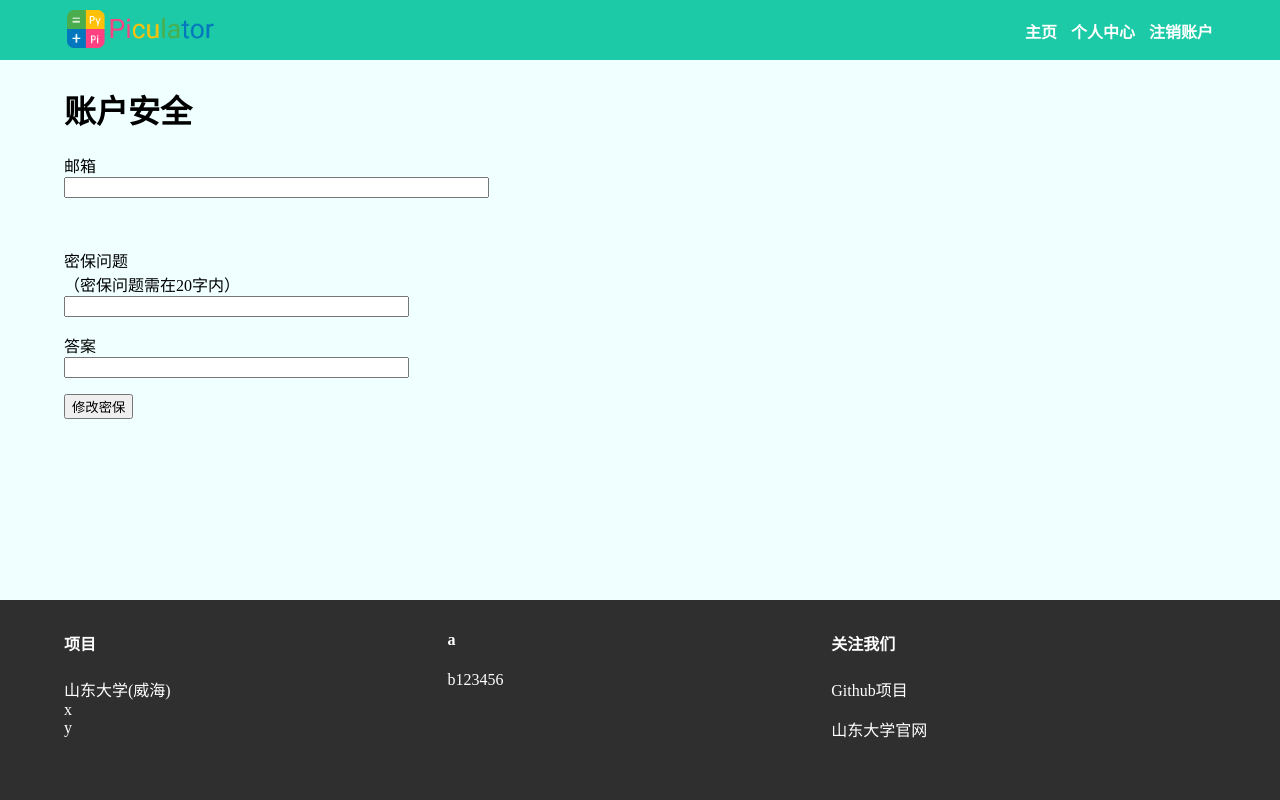
After one commit to piculator/Flask-html, a Flask app: page /edit_security in a window 1280 px wide. The commit adds this page. Run offline with Flask 2, Linux system fonts and the light colour scheme; the visitor is signed in with stand-in values (Sample User, id 1); data comes from the database, SQL or seed files in the repository.

Commit message:
add secret insurance

```diff
--- a/app/forms.py
+++ b/app/forms.py
@@ -65,3 +65,17 @@ class EditProfileForm(FlaskForm):
             user = User.query.filter_by(username=self.username.data).first()
             if user is not None:
                 raise ValidationError('此用户名已被使用')
+
+class EditSecurityForm(FlaskForm):
+    email = StringField('邮箱', validators=[Email()])
+    secret_insurance_question = StringField('密保问题', validators=[Length(min=0, max=20)])
+    secret_insurance_answer = StringField('答案', validators=[DataRequired()])
+    submit = SubmitField('修改密保')
+
+    def validate_email(self, email):
+        user = User.query.filter_by(email=email.data).first()
+        print(user)
+        print(user['username'])
+        if user is not None:
+            if user['username'] != current_user:
+                raise ValidationError('邮箱已被注册')
--- a/app/models.py
+++ b/app/models.py
@@ -13,7 +13,7 @@ class User(UserMixin, db.Model):
     about_me = db.Column(db.Unicode(140))
     cloud_storage = db.Column(db.Integer)
     email = db.Column(db.String(120), index=True, unique=True)
-    secret_insurance_problem = db.Column(db.Unicode(20))
+    secret_insurance_question = db.Column(db.Unicode(20))
     secret_insurance_answer_hash = db.Column(db.String(128))
 
     def set_password(self, password):
@@ -21,6 +21,13 @@ class User(UserMixin, db.Model):
 
     def check_password(self, password):
         return check_password_hash(self.password_hash, password)
+
+    def set_secret_question(self, question, answer):
+        self.secret_insurance_question = question
+        self.secret_insurance_answer_hash = generate_password_hash(answer)
+
+    def check_secret_question(self, answer):
+        return check_password_hash(self.secret_insurance_answer_hash, answer)
 
     def __repr__(self):
         return '<User {}>'.format(self.username)
--- a/app/routes.py
+++ b/app/routes.py
@@ -1,6 +1,6 @@
 from flask import render_template, flash, redirect, url_for, request
 from app import app, db
-from app.forms import LoginForm, RegistrationForm, EditProfileForm
+from app.forms import LoginForm, RegistrationForm, EditProfileForm, EditSecurityForm
 from flask_login import current_user, login_user, login_required, logout_user
 from app.models import User
 from werkzeug.urls import url_parse
@@ -31,6 +31,7 @@ def before_request():
 @app.route('/index')
 @login_required
 def index():
+    print(current_user)
     return render_template('index.html', title='图形计算器主页')
 
 @app.route('/login', methods=['GET', 'POST'])
@@ -122,13 +123,26 @@ def edit_profile():
 @app.route('/security/<username>')
 @login_required
 def account_security(username):
-    user = User.query.filter_by(username=username).first
     # 检测当前用户是否为注册用户
     if not current_user.username == username:
         return '提示：非法访问！'
     else:
         email = current_user.email
-        si = current_user.secret_insurance_problem
+        si = current_user.secret_insurance_question
 
         return render_template('account_security.html', title='账户安全',
         email=email, si=si)
+
+@app.route('/edit_security')
+@login_required
+def edit_security():
+    form = EditSecurityForm(current_user.username)
+    if form.validate_on_submit():
+        current_user.email = form.email.data
+        current_user.secret_insurance_question = form.secret_insurance_question.data
+        current_user.secret_insurance_answer = form.about_me.data
+        db.session.commit()
+        flash('您的设置已经保存')
+        return redirect(url_for('edit_security'))
+    return render_template('edit_security.html', title='编辑邮箱和密保',
+                        form=form)
--- a/app/templates/account_security.html
+++ b/app/templates/account_security.html
@@ -37,5 +37,5 @@
         </tr>
     </table>
     <br>
-    <a href="#">更改邮箱或密保</a>
+    <a href="{{url_for('edit_security')}}">更改邮箱或密保</a>
 {% endblock %}
--- /dev/null
+++ b/app/templates/edit_security.html
@@ -0,0 +1,32 @@
+{% extends "base.html" %}
+
+{% block content %}
+    <h1>账户安全</h1>
+    <form action="" method="post">
+        {{ form.hidden_tag() }}
+        <p>
+            {{ form.email.label }}<br>
+            {{ form.email(size=50) }}<br>
+            {% for error in form.email.errors %}
+            <span style="color: red;">[{{ error }}]</span>
+            {% endfor %}
+        </p>
+        <br>
+        <p>
+            {{ form.secret_insurance_question.label }}<br>
+            <font>（密保问题需在20字内）</font><br>
+            {{ form.secret_insurance_question(size=40) }}<br>
+            {% for error in form.secret_insurance_question.errors %}
+            <span style="color: red;">[{{ error }}]</span>
+            {% endfor %}
+        </p>
+        <p>
+            {{ form.secret_insurance_answer.label }}<br>
+            {{ form.secret_insurance_answer(size=40) }}<br>
+            {% for error in form.secret_insurance_answer.errors %}
+            <span style="color: red;">[{{ error }}]</span>
+            {% endfor %}
+        </p>
+        <p>{{ form.submit() }}</p>
+    </form>
+{% endblock %}
```
